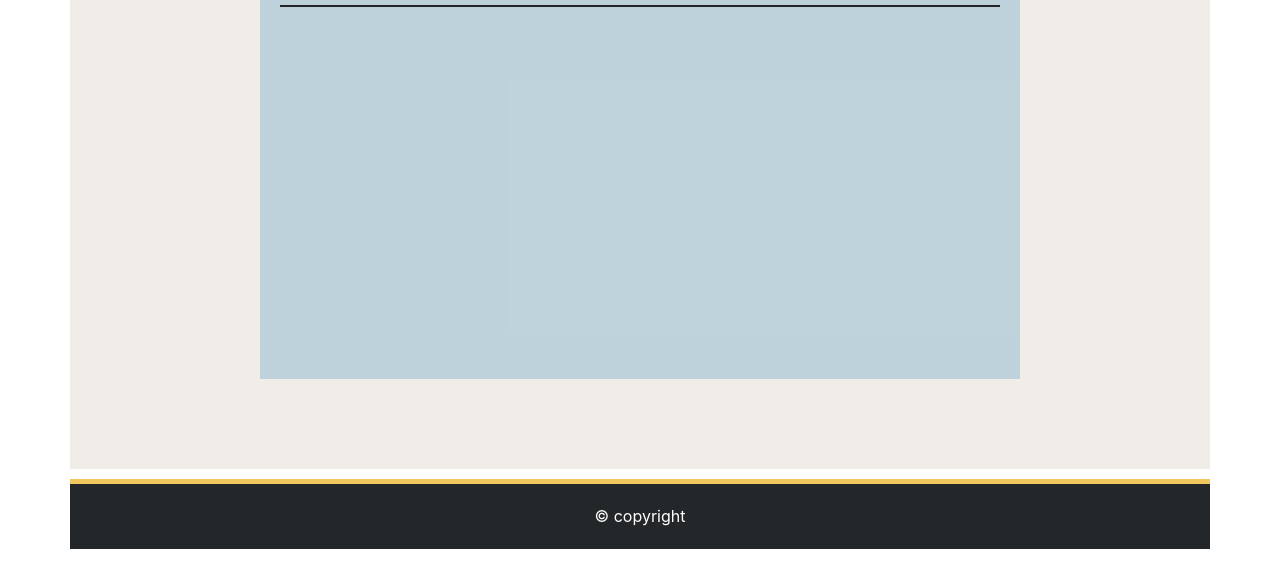
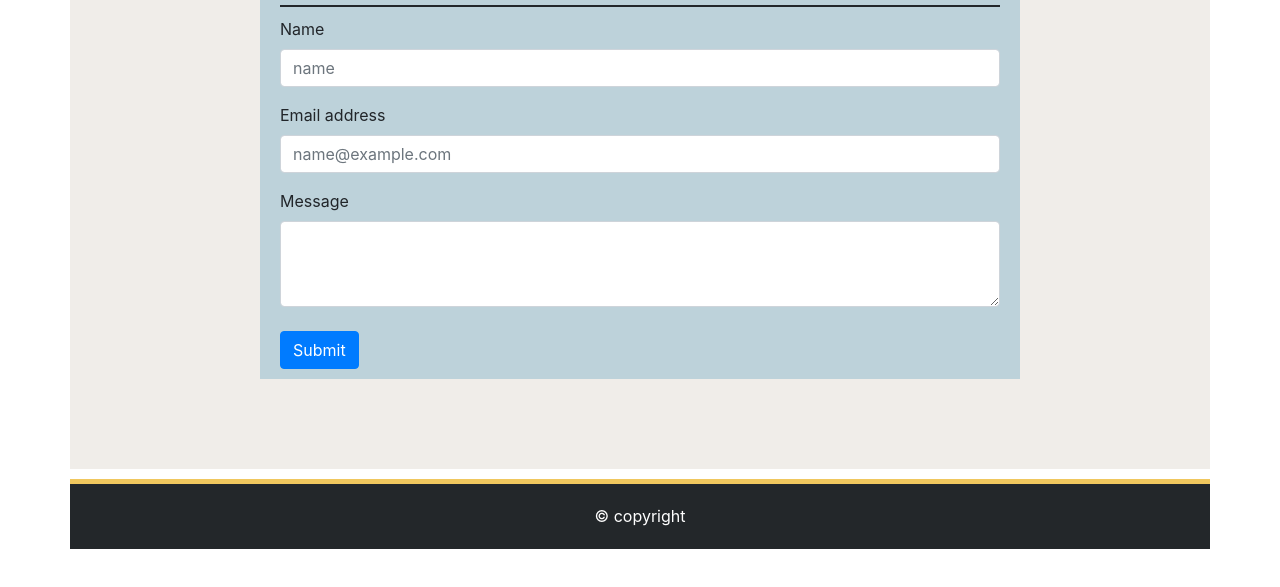
Before and after one commit to MourizioZeland/Homework-2, a plain HTML site: page contact.html in a window 1280 px wide. Shown: the part 175-762 px from the top of the page. Drawn offline with nearby package versions, Linux system fonts and the light colour scheme.

Commit message:
New Work

```diff
--- a/contact.html
+++ b/contact.html
@@ -54,10 +54,27 @@
 
                                 <div>
                                         <h1>Contact</h1>
-                                    </div>
+                                </div>
                                     <div class="line">
 
                                     </div>
+                                    <form>
+                                            <div class="form-group">
+                                              <label for="exampleFormControlInput1">Name</label>
+                                              <input type="email" class="form-control" id="exampleFormControlInput1" placeholder="name">
+                                            </div>
+                                            <div class="form-group">
+                                                    <label for="exampleFormControlInput1">Email address</label>
+                                                    <input type="email" class="form-control" id="exampleFormControlInput1" placeholder="name@example.com">
+                                            </div>
+                                            <div class="form-group">
+                                                    <label for="exampleFormControlTextarea1">Message</label>
+                                                    <textarea class="form-control" id="exampleFormControlTextarea1" rows="3"></textarea>
+                                                    <br>
+                                                    <button type="submit" class="btn btn-primary">Submit</button>
+                                            </div>
+
+                                    </form>
 
                         </div>
                         <div class=" space col-2">
```
